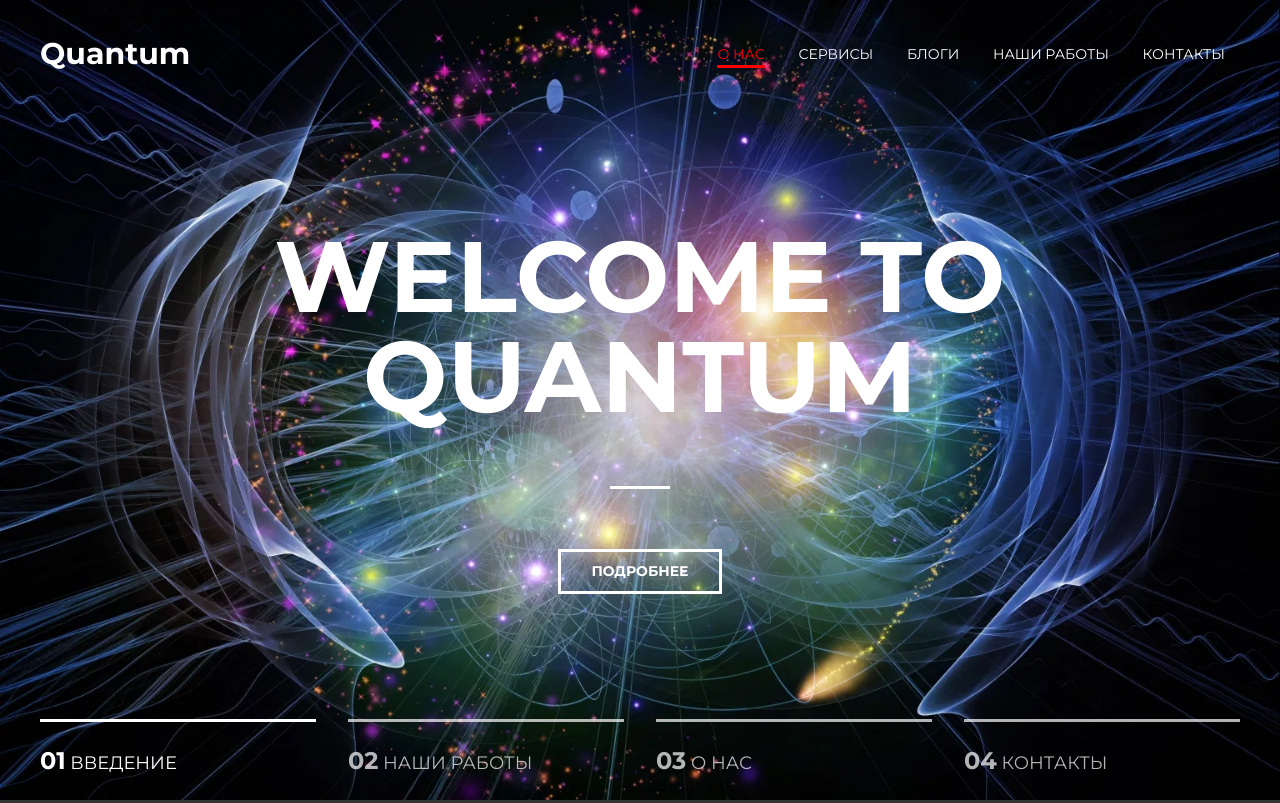
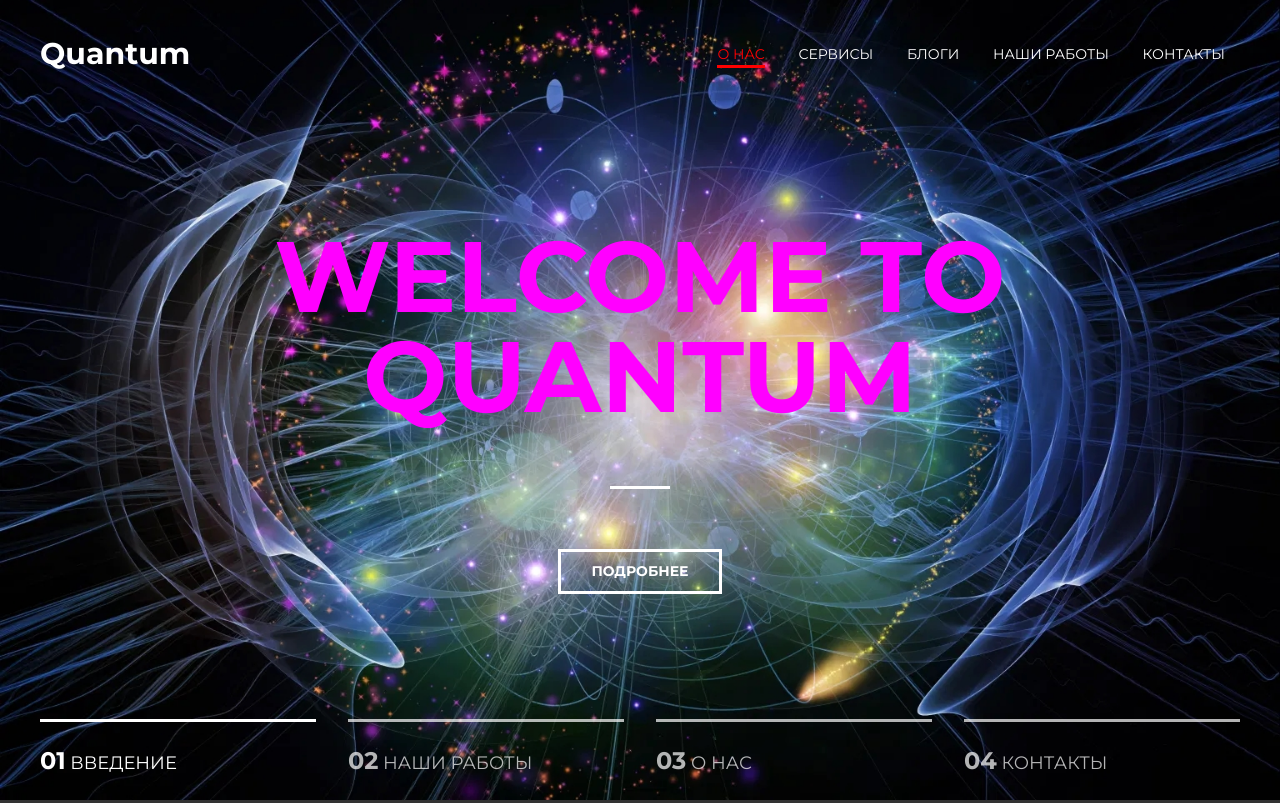
Before and after one commit to Dev-Mechanics/Quantum_Edge, a plain HTML site: page index.html in a window 1280 px wide. Shown: the top 803 px of the page. Drawn offline with Linux system fonts and the light colour scheme.

Commit message:
Update style.css

```diff
--- a/assets/css/style.css
+++ b/assets/css/style.css
@@ -50,7 +50,7 @@ h1, h2, h3, h4, h5, h6 {
 }
 
 .intro__title {
-    color: #fff;
+    color: #FF00FF;
     font-size: 100px;
     font-weight: 700;
     text-transform: uppercase;
```
